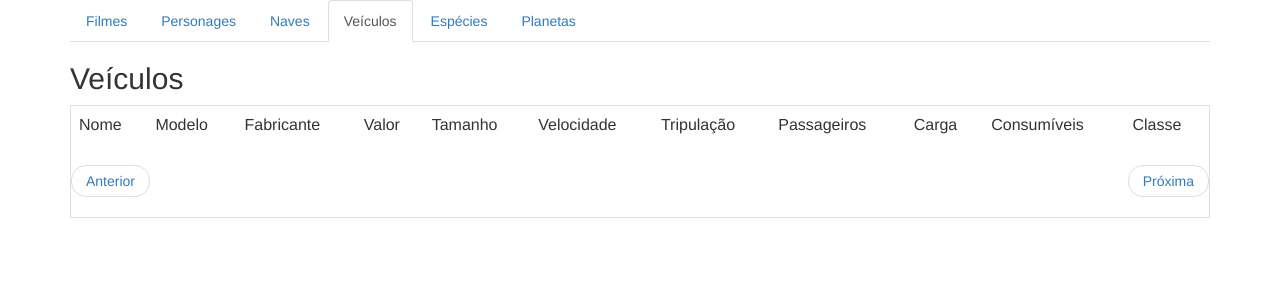
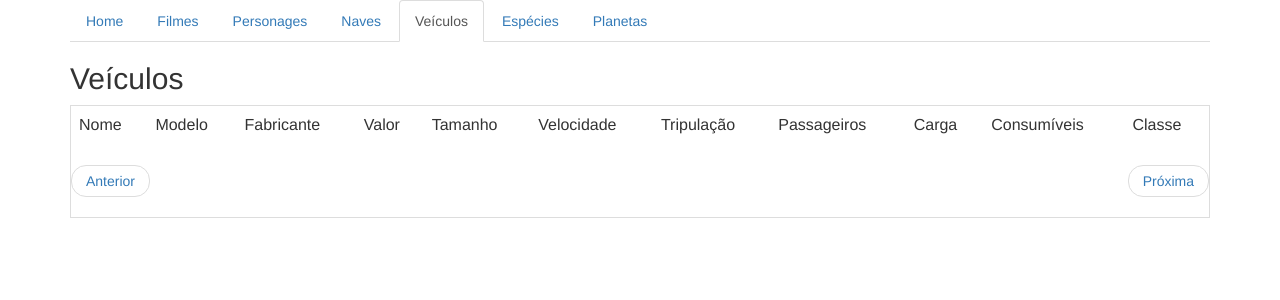
Before and after one commit to AndersonC96/Star-Wars, a PHP site: page /vehicles.php in a window 1280 px wide. Shown: the top 300 px of the page. Run offline with PHP 8.4, Linux system fonts and the light colour scheme; data that the repository does not hold is empty.

Commit message:
Update vehicles.php

```diff
--- a/vehicles.php
+++ b/vehicles.php
@@ -23,7 +23,8 @@
         ?>
         <div class="container">
             <ul class="nav nav-tabs">
-                <li><a href="./index.php">Filmes</a></li>
+                <li><a href="./index.php">Home</a></li>
+                <li><a href="./movies.php">Filmes</a></li>
                 <li><a href="./characters.php">Personages</a></li>
                 <li><a href="./starships.php">Naves</a></li>
                 <li class="active"><a href="./vehicles.php">Veículos</a></li>
```
